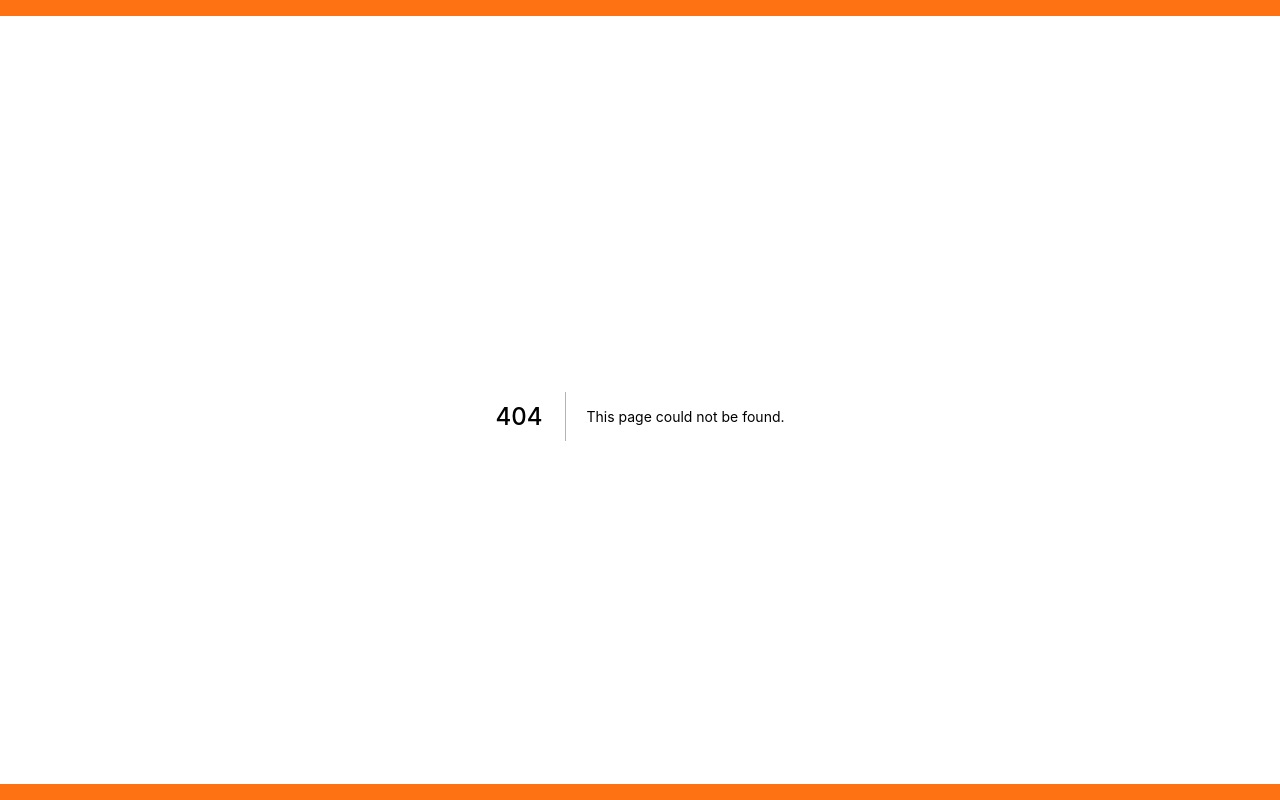
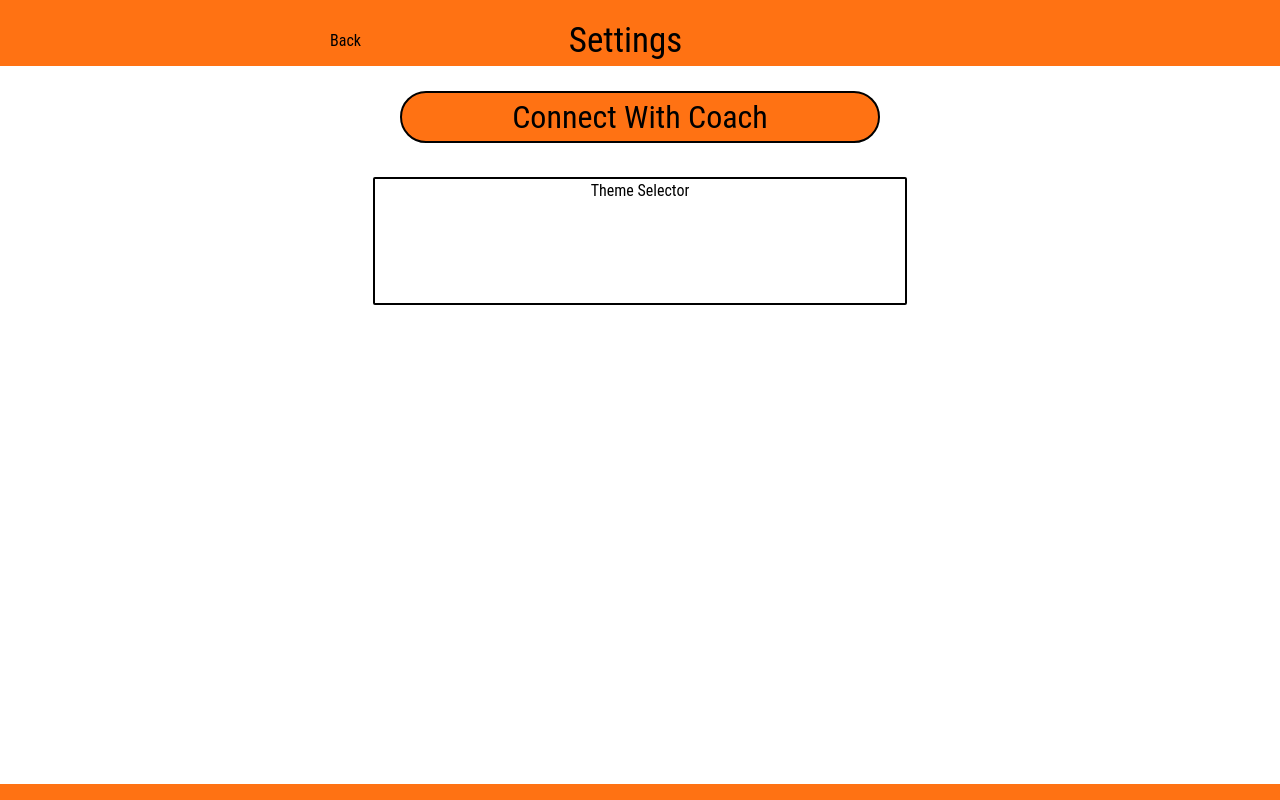
Before and after one commit to CMillar113/watchpoint, a Next.js app: page /settings in a window 1280 px wide. Before the commit this address had no page. Built offline with nearby package versions, Linux system fonts and the light colour scheme.

Commit message:
Connect to coach trail started

```diff
--- a/pages/_app.js
+++ b/pages/_app.js
@@ -13,3 +13,7 @@ export default function MyApp({ Component, pageProps }) {
     </>
   );
 }
+
+export function lowerCaseFirstLetter(string) {
+  return string.charAt(0).toLowerCase() + string.slice(1);
+}
--- a/pages/athlete/index.js
+++ b/pages/athlete/index.js
@@ -2,6 +2,7 @@ import Meta from "../../src/components/Meta";
 import Navbar from "../../src/components/NavBar";
 import PageLayout from "../../src/components/PageLayout";
 import Button from "../../src/components/Button";
+import { lowerCaseFirstLetter } from "../_app";
 
 import Router from "next/router";
 
@@ -28,13 +29,14 @@ export default function athlete() {
           pathRight={"/workouts/selectWorkout"}
           labelRight={"Workouts"}
         ></NavMenu>
-        <div className="h-screen ">
+
+        <div className="h-screen">
           <div
             className={`bg-primary-bg text-primary-text h-11 place-content-center w-full border-2 border-black flex mb-1  `}
           >
             Daily Goals
           </div>
-          <div className=" border-2 flex border-black h-3/5 content-center items-center overflow-hidden justify-center ">
+          <div className=" border-2 flex border-black h-1/2 content-center items-center overflow-hidden justify-center ">
             <div className="flex flex-col gap-2 w-8/12  h-10">
               {body}
               {/* {body !== null ? body : <p>No Goals</p>} */}
@@ -48,14 +50,15 @@ export default function athlete() {
           >
             Weekly Goals
           </div>
-          <p className="min-h-fit border-2 border-black flex h-3/5">
+          <div className="border-2 flex border-black h-1/2 content-center items-center overflow-hidden justify-center">
             No Weekly Goals Set
-          </p>
-
-          {/* {metrics !== undefined && <pre>{JSON.stringify(metrics, null, 2)}</pre>} */}
+          </div>
         </div>
 
-        <Button path="/plan/selectElements" label="Set Plans" />
+        {/* {metrics !== undefined && <pre>{JSON.stringify(metrics, null, 2)}</pre>} */}
+        <div>
+          <Button path="/plan/selectElements" label="Set Goals" />
+        </div>
       </PageLayout>
     </>
   );
@@ -132,7 +135,3 @@ function checkHealthcareElements() {
     return body;
   }
 }
-
-function lowerCaseFirstLetter(string) {
-  return string.charAt(0).toLowerCase() + string.slice(1);
-}
--- /dev/null
+++ b/pages/settings/connectToCoach.js
@@ -0,0 +1,13 @@
+import Meta from "../../src/components/Meta";
+import Navbar from "../../src/components/NavBar";
+import PageLayout from "../../src/components/PageLayout";
+
+export default function connectToCoach() {
+  return (
+    <>
+      <Meta title="Connect to Coach" />
+      <Navbar title="Coach Search" backPath={"/settings"} />
+      <PageLayout></PageLayout>
+    </>
+  );
+}
--- /dev/null
+++ b/pages/settings/index.js
@@ -0,0 +1,24 @@
+import Meta from "../../src/components/Meta";
+import Navbar from "../../src/components/NavBar";
+import NavMenu from "../../src/components/NavMenu";
+import PageLayout from "../../src/components/PageLayout";
+import Button from "../../src/components/Button";
+export default function settings() {
+  return (
+    <>
+      <Meta title="Settings" />
+      <Navbar title="Settings" backPath={"/athlete"} />
+      <PageLayout>
+        <Button
+          path="/settings/connectToCoach"
+          label="Connect With Coach"
+        ></Button>
+        <div className=" mt-6 w-full h-auto flex justify-center ">
+          <div className=" border-2 border-black rounded-sm w-5/6 h-32 flex justify-center content-center ">
+            Theme Selector
+          </div>
+        </div>
+      </PageLayout>
+    </>
+  );
+}
--- a/pages/workouts/hypertrophy/index.js
+++ b/pages/workouts/hypertrophy/index.js
@@ -12,14 +12,21 @@ export default function hypertrophyDash() {
       <Navbar title={workoutTitle} backPath={"/workouts/selectWorkout"} />
       <PageLayout>
         <NavMenu
-          pathLeft={`{/workouts/${workoutPathTitle}/routines}`}
+          pathLeft={`/workouts/${workoutPathTitle}/routineMenu`}
           labelLeft={"Routines"}
           pathCenter={"/athlete"}
           labelCenter={"Home"}
-          pathRight={`{/workouts/${workoutPathTitle}/new}`}
+          pathRight={`/workouts/${workoutPathTitle}/new`}
           labelRight={"New Workout"}
         ></NavMenu>
-        Month and upt to date list of wokrouts last logged being at top
+        <hr className="bg-black" />
+        <p className="text-center">
+          Month and up to date list of wokrouts last logged being at top
+        </p>
+
+        <div className="w-full h-auto flex justify-center border-2 border-black rounded-lg">
+          <h3 className=" text-center">Routine Name</h3>
+        </div>
       </PageLayout>
     </>
   );
--- /dev/null
+++ b/pages/workouts/hypertrophy/routineMenu.js
@@ -0,0 +1,16 @@
+import Meta from "../../../src/components/Meta";
+import Navbar from "../../../src/components/NavBar";
+import NavMenu from "../../../src/components/NavMenu";
+import PageLayout from "../../../src/components/PageLayout";
+
+export default function routineMenu() {
+  const workoutTitle = "Hypertrophy";
+  const workoutPathTitle = "hypertrophy";
+  return (
+    <>
+      <Meta title={workoutTitle} />
+      <Navbar title={workoutTitle} backPath={"/workouts/hypertrophy"} />
+      <PageLayout>Yo</PageLayout>
+    </>
+  );
+}
--- a/pages/workouts/selectWorkout.js
+++ b/pages/workouts/selectWorkout.js
@@ -1,11 +1,10 @@
 import Meta from "../../src/components/Meta";
 import Navbar from "../../src/components/NavBar";
 import PageLayout from "../../src/components/PageLayout";
-import Button from "../../src/components/Button";
-import Link from "next/link";
-import buttonStyles from "../../styles/Button.module.css";
+
 import { useEffect, useState } from "react";
 import Router from "next/router";
+import { lowerCaseFirstLetter } from "../_app";
 
 export default function selectWorkout() {
   let body = null;
@@ -67,6 +66,6 @@ function checkWorkoutElements() {
   }
 }
 
-function lowerCaseFirstLetter(string) {
-  return string.charAt(0).toLowerCase() + string.slice(1);
-}
+// function lowerCaseFirstLetter(string) {
+//   return string.charAt(0).toLowerCase() + string.slice(1);
+// }
```
